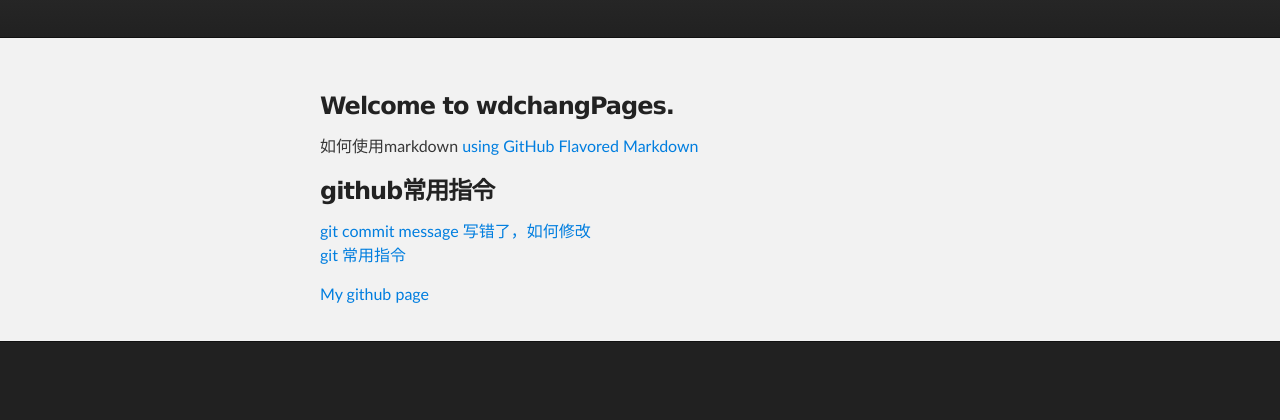
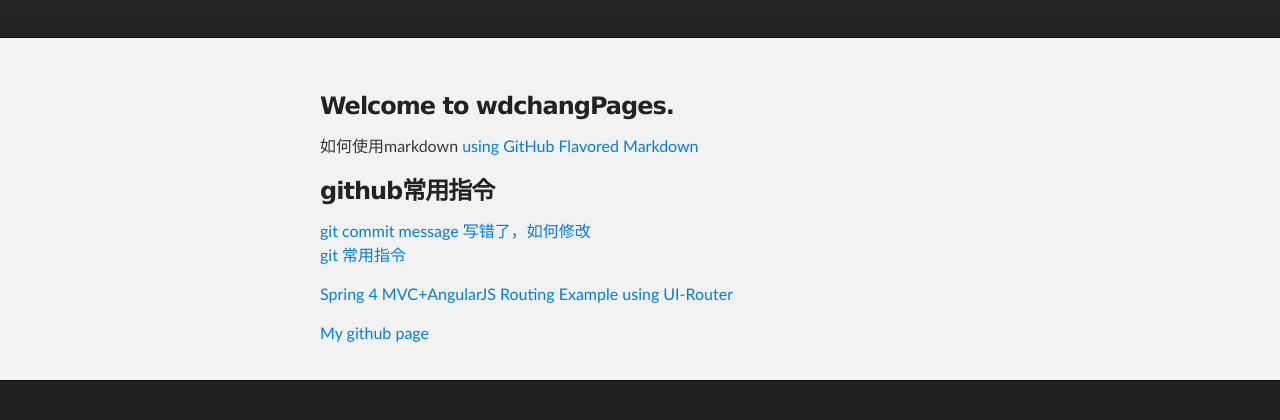
Before and after one commit to dechangwang/dechangwang.github.io, a plain HTML site: page index.html in a window 1280 px wide. Shown: the part 136-556 px from the top of the page. Drawn offline with Linux system fonts and the light colour scheme.

Commit message:
add insert spring-mvc-angularjs study url

```diff
--- a/index.html
+++ b/index.html
@@ -39,6 +39,7 @@
   <br/>
 <a href="views/git.html">git 常用指令</a>
 </p>
+<p><a href="http://websystique.com/springmvc/spring-4-mvc-angularjs-routing-example-using-ui-router/">Spring 4 MVC+AngularJS Routing Example using UI-Router</a></p>
 
 <!-- <h3>
 <a id="creating-pages-manually" class="anchor" href="#creating-pages-manually" aria-hidden="true"><span aria-hidden="true" class="octicon octicon-link"></span></a>Creating pages manually</h3> -->
```
